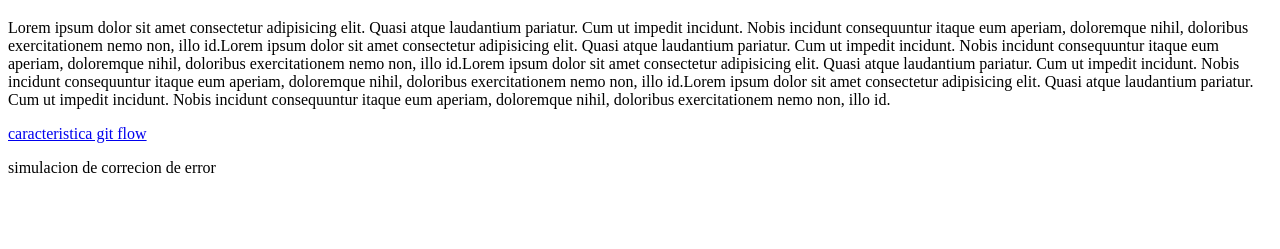
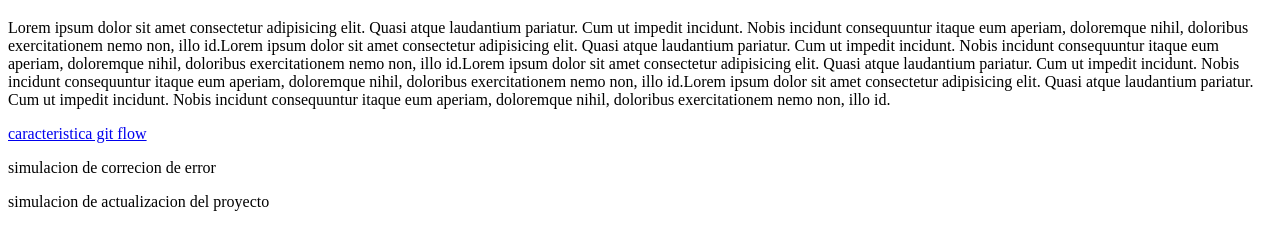
Before and after one commit to eKhars/GitFlow, a plain HTML site: page index.html in a window 1280 px wide. Shown: the part 61-310 px from the top of the page. Drawn offline with Linux system fonts and the light colour scheme.

Commit message:
simulacion de correcion

```diff
--- a/index.html
+++ b/index.html
@@ -27,6 +27,7 @@
         <a href="/GitFlow/caracGitFlow.html"> caracteristica git flow</a>
 
         <p>simulacion de correcion de error</p>
+        <p>simulacion de actualizacion del proyecto</p>
 </body>
 
 </html>
```
